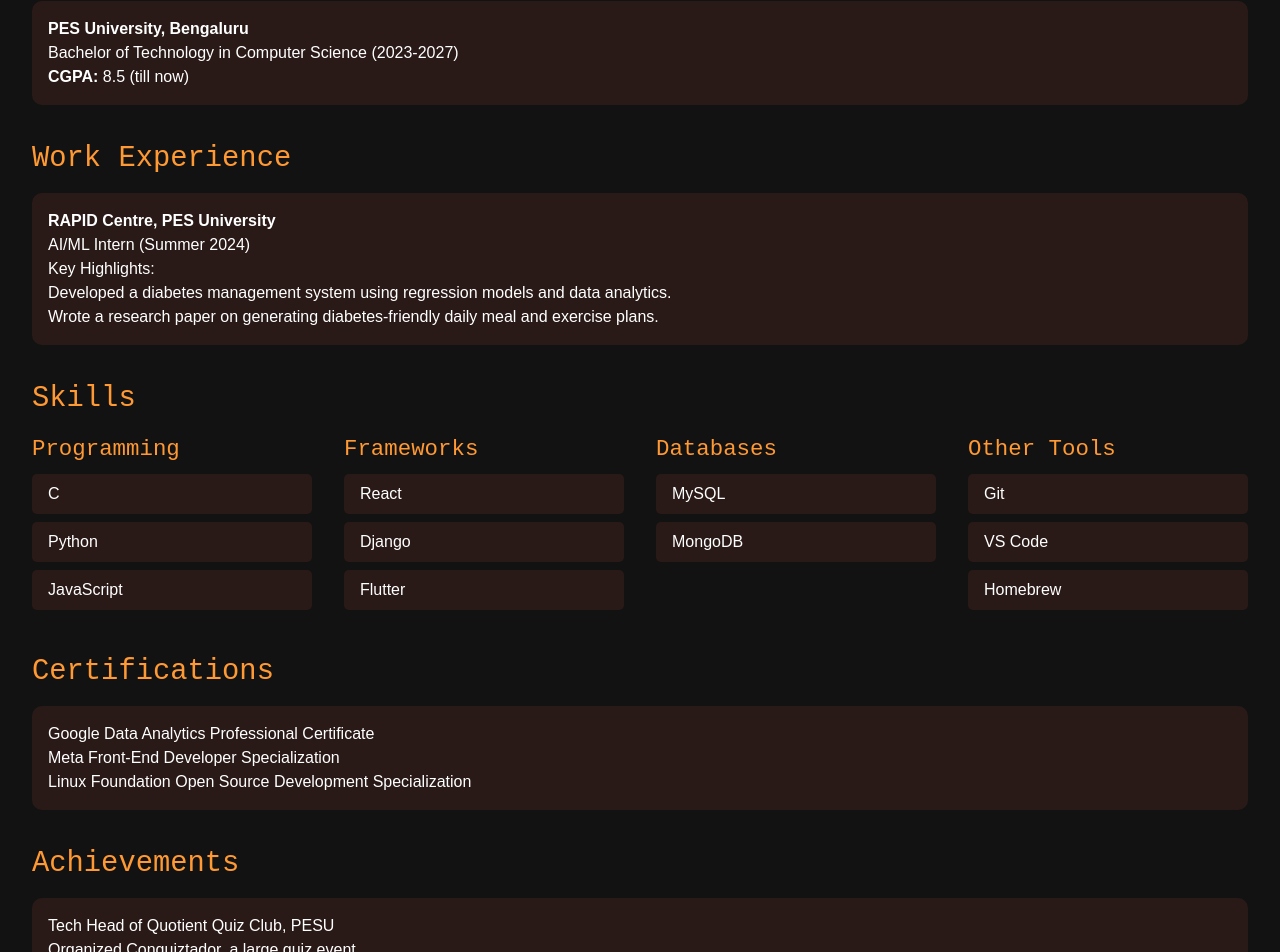
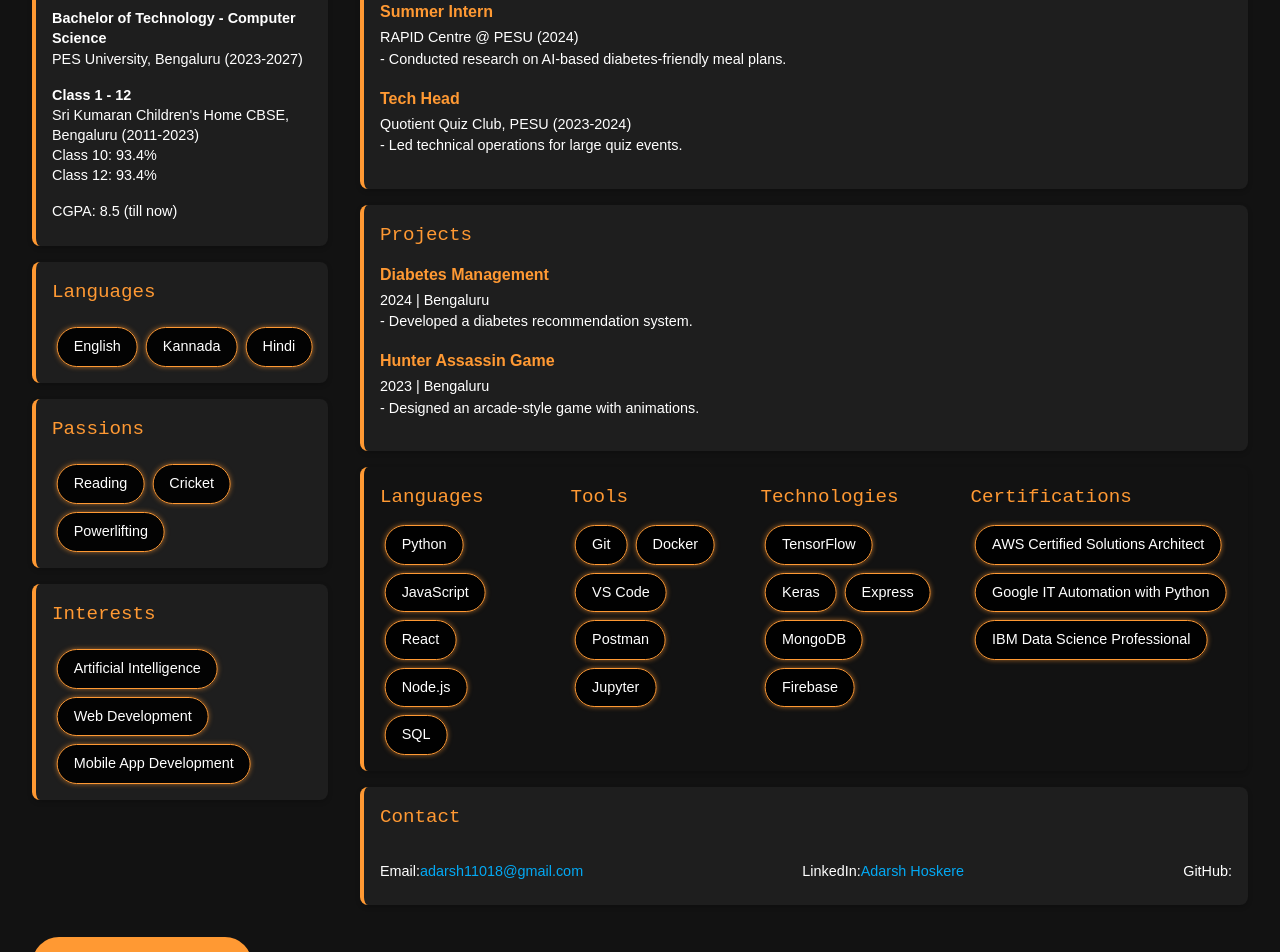
Before and after one commit to Pabsthegreat/Hoskere-Verse, a React (Create React App) app in the folder personal-website/client/: page /resume in a window 1280 px wide. Shown: the part 243-1195 px from the top of the page. Built offline with nearby package versions, Linux system fonts and the light colour scheme.

Commit message:
resume done

```diff
--- a/personal-website/client/src/pages/Resume.css
+++ b/personal-website/client/src/pages/Resume.css
@@ -1,85 +1,136 @@
+/* General Layout */
 .resume-page {
+    color: #fff;
+    font-family: 'Source Sans Pro', sans-serif;
     padding: 2rem;
-    color: #fff;
-    font-family: 'Arial', sans-serif;
+    margin: 0 auto;
+    background-color: #121212;
 }
 
 .resume-heading {
     font-size: 2.5rem;
-    margin-bottom: 1.5rem;
-    color: #FF9933;
-    border-bottom: 2px solid #FF9933;
-    padding-bottom: 0.5rem;
+    font-weight: bold;
+    color: #ff9933;
+    margin-bottom: 2rem;
+    text-align: center;
 }
 
-.resume-section {
-    margin-bottom: 2rem;
+/* Grid Layout */
+.resume-grid {
+    display: grid;
+    grid-template-columns: 1fr 3fr;
+    gap: 2rem;
+    width: 100%;
 }
 
-.resume-section h2 {
-    font-size: 1.8rem;
-    margin-bottom: 0.8rem;
-    color: #FF9933
+/* Left Column */
+.resume-left {
+    display: flex;
+    flex-direction: column;
+    gap: 1rem;
 }
 
-.education-details, .experience-item, .certifications-container, .achievements-container {
+.section1 {
+    background-color: rgba(255, 255, 255, 0.05);
     padding: 1rem;
-    background-color: rgba(255, 99, 71, 0.1);
-    border-radius: 10px;
-    margin-bottom: 1rem;
+    height: fit-content;
+    border-radius: 8px;
+    box-shadow: 0 2px 5px rgba(0, 0, 0, 0.2);
+    border-left: 4px solid #ff9933;
 }
 
-.skills-container {
-    display: flex;
-    flex-wrap: wrap;
-    gap: 2rem;
+.section1 h3 {
+    font-size: 1.2rem;
+    color: #ff9933;
+    margin-bottom: 0.8rem;
 }
 
-.skills-category {
-    flex: 1;
-    min-width: 200px;
-}
-
-.skills-category h3 {
-    font-size: 1.4rem;
-    color: #FF9933;
+.section1-item {
     margin-bottom: 0.5rem;
-}
-
-.skill-item {
-    background-color: rgba(255, 99, 71, 0.1);
-    padding: 0.5rem 1rem;
-    border-radius: 5px;
-    margin: 0.5rem 0;
     color: #fff;
+    font-size: 0.9rem;
+    line-height: 1.4;
 }
 
 .pill-container {
     display: flex;
     flex-wrap: wrap;
-    gap: 0.8rem;
+    gap: 0.5rem;
 }
 
 .pill {
-    background: linear-gradient(90deg, #ff7f50, #ff6347, #ff4500);
+    background: rgba(0, 0, 0, 0.9);
     color: #fff;
-    padding: 0.6rem 1.2rem;
+    padding: 0.5rem 1rem;
     border-radius: 25px;
+    font-size: 0.9rem;
+    border: 1px solid #ff9933;
+    box-shadow: 0 0 5px rgba(255, 153, 51, 0.6);
+    animation: sideToSide 2.5s ease-in-out infinite;
+}
+
+/* Floating Animation */
+@keyframes sideToSide {
+    0%, 100% {
+        transform: translateX(0);
+    }
+    50% {
+        transform: translateX(10px);
+    }
+}
+
+/* Right Column */
+.resume-right {
+    display: flex;
+    flex-direction: column;
+    gap: 1rem;
+}
+
+.experience, .projects, .certifications {
+    background-color: rgba(255, 255, 255, 0.05);
+    padding: 1rem;
+    border-radius: 8px;
+    box-shadow: 0 2px 5px rgba(0, 0, 0, 0.2);
+    border-left: 4px solid #ff9933;
+}
+
+.experience h3, .projects h3, .certifications h3 {
+    font-size: 1.2rem;
+    color: #ff9933;
+    margin-bottom: 0.8rem;
+}
+
+.resume-item {
+    margin-bottom: 1rem;
+}
+
+.resume-item h4 {
     font-size: 1rem;
     font-weight: bold;
-    transition: transform 0.3s ease-in-out, box-shadow 0.3s;
-    cursor: pointer;
+    margin-bottom: 0.2rem;
+    color: #ff9933;
 }
 
-.pill:hover {
-    transform: translateY(-3px) scale(1.05);
-    box-shadow: 0 4px 10px rgba(255, 99, 71, 0.5);
+.resume-item p {
+    margin: 0;
+    font-size: 0.9rem;
+    color: #fff;
 }
 
+/* Adjust Row Size in Left Column */
+.resume-left .section1 {
+    display: flex;
+    flex-direction: column;
+    align-items: flex-start;
+    justify-content: flex-start;
+    gap: 0.5rem;
+}
+
+/* Footer Button */
 .download-button {
     text-decoration: none;
     color: #fff;
-    background: #FF9933;
+    background: #ff9933;
     padding: 0.8rem 1.5rem;
     font-size: 1.2rem;
     font-weight: bold;
@@ -87,10 +138,113 @@
     text-align: center;
     display: inline-block;
     transition: background-color 0.3s, transform 0.3s;
-    margin-top: 1.5rem;
+    margin-top: 2rem;
 }
 
 .download-button:hover {
-    background-color: #ff6347;
+    background-color: #ffa64d;
     transform: scale(1.1);
 }
+
+.prog_section1 {
+    padding: 1rem;
+    display: flex;
+    flex-direction: row;
+    flex-wrap: nowrap;
+    gap: 2.5rem;
+    width: fit-content;
+    border-radius: 8px;
+    box-shadow: 0 2px 5px rgba(0, 0, 0, 0.2);
+    border-left: 4px solid #ff9933;
+}
+
+.prog_section1 h3 {
+    font-size: 1.2rem;
+    color: #ff9933;
+    margin-bottom: 0.8rem;
+}
+
+.p_section {
+
+    margin-bottom: 0.5rem;
+    display: flex;
+    flex-direction: column;
+    color: #fff;
+    font-size: 0.9rem;
+    line-height: 1.4;
+}
+
+.p_section .pill-container {
+    display: flex;
+    flex-direction: column;
+    flex-wrap: wrap;
+    gap: 0.5rem;
+}
+
+.p_section .pill {
+    background: rgba(0, 0, 0, 0.9);
+    color: #fff;
+    padding: 0.5rem 1rem;
+    border-radius: 25px;
+    font-size: 0.9rem;
+    border: 1px solid #ff9933;
+    box-shadow: 0 0 5px rgba(255, 153, 51, 0.6);
+    animation: updown 2.5s ease-out infinite;
+}
+
+/* Floating Animation */
+@keyframes updown {
+    0%, 100% {
+        transform: translateY(0);
+    }
+    50% {
+        transform: translateY(10px);
+    }
+}
+
+.c_section {
+    background-color: rgba(255, 255, 255, 0.05);
+    padding: 1rem;
+    display: flex;
+    flex-direction: column;
+    gap: 2.5rem;
+    width: fit-content;
+    border-radius: 8px;
+    box-shadow: 0 2px 5px rgba(0, 0, 0, 0.2);
+    border-left: 4px solid #ff9933;
+}
+
+.c_section .pill-container {
+    display: flex;
+    flex-direction: column;
+    flex-wrap: wrap;
+    gap: 0.5rem;
+}
+
+.contact{
+    display: flex;
+    flex-direction: column;
+    background-color: rgba(255, 255, 255, 0.05);
+    padding: 1rem;
+    border-radius: 8px;
+    box-shadow: 0 2px 5px rgba(0, 0, 0, 0.2);
+    border-left: 4px solid #ff9933;
+
+    gap: 1rem;
+}
+
+.contact h3 {
+    font-size: 1.2rem;
+    color: #ff9933;
+    margin-bottom: 0.8rem;
+}
+
+.contact-items {
+    margin-bottom: 0.5rem;
+    display: flex;
+    flex-direction: row;
+    justify-content: space-between;
+    color: #fff;
+    font-size: 0.9rem;
+    line-height: 1.4;
+}
--- a/personal-website/client/src/pages/Resume.js
+++ b/personal-website/client/src/pages/Resume.js
@@ -1,88 +1,31 @@
-import React from 'react';
-import './Resume.css';
+import React from "react";
+import "./Resume.css";
 
 const Resume = () => {
     return (
         <div className="resume-page">
-            <h1 className="resume-heading">My Resume</h1>
+            <h1 className="resume-heading">Adarsh Hoskere</h1>
 
-            {/* Education Section */}
-            <div className="resume-section">
-                <h2>Education</h2>
-                <div className="education-details">
-                    <p><strong>PES University, Bengaluru</strong></p>
-                    <p>Bachelor of Technology in Computer Science (2023-2027)</p>
-                    <p><strong>CGPA:</strong> 8.5 (till now)</p>
-                </div>
+            <div className="resume-grid">
+                {/* Left Column */}
+                <div className="resume-left">
+                    <div className="section1">
+                        <h3>Education</h3>
+                        <p className="section1-item">
+                            <strong>Bachelor of Technology - Computer Science</strong>
+                            <br /> PES University, Bengaluru (2023-2027)
+                        </p>
+                        <p className="section1-item">
+                            <strong>Class 1 - 12</strong>
+                            <br /> Sri Kumaran Children's Home CBSE, Bengaluru (2011-2023)
+                            <p>Class 10: 93.4%</p>
+                            <p>Class 12: 93.4%</p>
+                        </p>
+                        <p className="section1-item">CGPA: 8.5 (till now)</p>
                     </div>
 
-            {/* Work Experience Section */}
-            <div className="resume-section">
-                <h2>Work Experience</h2>
-                <div className="experience-item">
-                    <p><strong>RAPID Centre, PES University</strong></p>
-                    <p>AI/ML Intern (Summer 2024)</p>
-                    <p>Key Highlights:</p>
-                    <ul>
-                        <li>Developed a diabetes management system using regression models and data analytics.</li>
-                        <li>Wrote a research paper on generating diabetes-friendly daily meal and exercise plans.</li>
-                    </ul>
-                </div>
-            </div>
-
-            {/* Skills Section */}
-            <div className="resume-section">
-                <h2>Skills</h2>
-                <div className="skills-container">
-                    <div className="skills-category">
-                        <h3>Programming</h3>
-                        <p className="skill-item">C</p>
-                        <p className="skill-item">Python</p>
-                        <p className="skill-item">JavaScript</p>
-                    </div>
-                    <div className="skills-category">
-                        <h3>Frameworks</h3>
-                        <p className="skill-item">React</p>
-                        <p className="skill-item">Django</p>
-                        <p className="skill-item">Flutter</p>
-                    </div>
-                    <div className="skills-category">
-                        <h3>Databases</h3>
-                        <p className="skill-item">MySQL</p>
-                        <p className="skill-item">MongoDB</p>
-                    </div>
-                    <div className="skills-category">
-                        <h3>Other Tools</h3>
-                        <p className="skill-item">Git</p>
-                        <p className="skill-item">VS Code</p>
-                        <p className="skill-item">Homebrew</p>
-                    </div>
-                </div>
-            </div>
-
-            {/* Certifications Section */}
-            <div className="resume-section">
-                <h2>Certifications</h2>
-                <div className="certifications-container">
-                    <p className="certification-item">Google Data Analytics Professional Certificate</p>
-                    <p className="certification-item">Meta Front-End Developer Specialization</p>
-                    <p className="certification-item">Linux Foundation Open Source Development Specialization</p>
-                </div>
-            </div>
-
-            {/* Achievements Section */}
-            <div className="resume-section">
-                <h2>Achievements</h2>
-                <div className="achievements-container">
-                    <p className="achievement-item">Tech Head of Quotient Quiz Club, PESU</p>
-                    <p className="achievement-item">Organized Conquiztador, a large quiz event</p>
-                    <p className="achievement-item">Developed an arcade-style game using Pygame and MySQL</p>
-                </div>
-            </div>
-
-            {/* Languages Section */}
-            <div className="resume-section">
-                <h2>Languages Spoken</h2>
+                    <div className="section1">
+                        <h3>Languages</h3>
                         <div className="pill-container">
                             <div className="pill">English</div>
                             <div className="pill">Kannada</div>
@@ -90,19 +33,118 @@ const Resume = () => {
                         </div>
                     </div>
 
-            {/* Soft Skills Section */}
-            <div className="resume-section">
-                <h2>Soft Skills</h2>
+                    <div className="section1">
+                        <h3>Passions</h3>
                         <div className="pill-container">
-                    <div className="pill">Communication</div>
-                    <div className="pill">Leadership</div>
-                    <div className="pill">Creativity</div>
-                    <div className="pill">Team Management</div>
+                            <div className="pill">Reading</div>
+                            <div className="pill">Cricket</div>
+                            <div className="pill">Powerlifting</div>
                         </div>
                     </div>
 
-            {/* Download Button */}
-            <a href="/images/AdarshArunHoskreResume.png" download="Adarsh_Arun_Hoskere_Resume" className="download-button">
+
+                    <div className="section1">
+                        <h3>Interests</h3>
+                        <div className="pill-container">
+                            <div className="pill">Artificial Intelligence</div>
+                            <div className="pill">Web Development</div>
+                            <div className="pill">Mobile App Development</div>
+                        </div>
+                    </div>
+                </div>
+
+                {/* Right Column */}
+                <div className="resume-right">
+                    <div className="experience">
+                        <h3>Experience</h3>
+                        <div className="resume-item">
+                            <h4>Summer Intern</h4>
+                            <p>RAPID Centre @ PESU (2024)</p>
+                            <p>
+                                - Conducted research on AI-based diabetes-friendly meal plans.
+                            </p>
+                        </div>
+                        <div className="resume-item">
+                            <h4>Tech Head</h4>
+                            <p>Quotient Quiz Club, PESU (2023-2024)</p>
+                            <p>- Led technical operations for large quiz events.</p>
+                        </div>
+                    </div>
+
+                    <div className="projects">
+                        <h3>Projects</h3>
+                        <div className="resume-item">
+                            <h4>Diabetes Management</h4>
+                            <p>2024 | Bengaluru</p>
+                            <p>- Developed a diabetes recommendation system.</p>
+                        </div>
+                        <div className="resume-item">
+                            <h4>Hunter Assassin Game</h4>
+                            <p>2023 | Bengaluru</p>
+                            <p>- Designed an arcade-style game with animations.</p>
+                        </div>
+                    </div>
+                    <div className="prog_section1">
+                        <div className="p_section1">
+                            <h3>Languages</h3>
+                            <div className="pill-container">
+                                <div className="pill">Python</div>
+                                <div className="pill">JavaScript</div>
+                                <div className="pill">React</div>
+                                <div className="pill">Node.js</div>
+                                <div className="pill">SQL</div>
+                            </div>
+                        </div>
+                        <div className="p_section1">
+                            <h3>Tools</h3>
+                            <div className="pill-container">
+                                <div className="pill">Git</div>
+                                <div className="pill">Docker</div>
+                                <div className="pill">VS Code</div>
+                                <div className="pill">Postman</div>
+                                <div className="pill">Jupyter</div>
+                            </div>
+                        </div>
+                        <div className="p_section1">
+                            <h3>Technologies</h3>
+                            <div className="pill-container">
+                                <div className="pill">TensorFlow</div>
+                                <div className="pill">Keras</div>
+                                <div className="pill">Express</div>
+                                <div className="pill">MongoDB</div>
+                                <div className="pill">Firebase</div>
+                            </div>
+                        </div>
+                        <div className="c_section1">
+                            <h3>Certifications</h3>
+                            <div className="pill-container">
+                                <div className="pill">AWS Certified Solutions Architect</div>
+                                <div className="pill">Google IT Automation with Python</div>
+                                <div className="pill">IBM Data Science Professional</div>
+                            </div>
+                        </div>
+                    </div>
+                    <div className="contact">
+                        <h3>Contact</h3>
+                        <div className="contact-items">
+                            <p className="contact-item">Email:
+                                <a href="mailto:adarsh11018@gmail.com>">adarsh11018@gmail.com</a></p>
+                            <p className="contact-item">LinkedIn:
+                                <a href="https://www.linkedin.com/in/adarsh-hoskere/">Adarsh Hoskere</a></p>
+                            <p className="contact-item">GitHub:
+                                <a href=""></a>
+                            </p>
+                        </div>
+                    </div>
+
+                </div>
+            </div>
+
+            <a
+                href="/images/AdarshArunHoskreResume.png"
+                download="Adarsh_Resume"
+                className="download-button"
+            >
                 Download Resume
             </a>
         </div>
```
Lines whose indentation alone changed are shown as unchanged.
